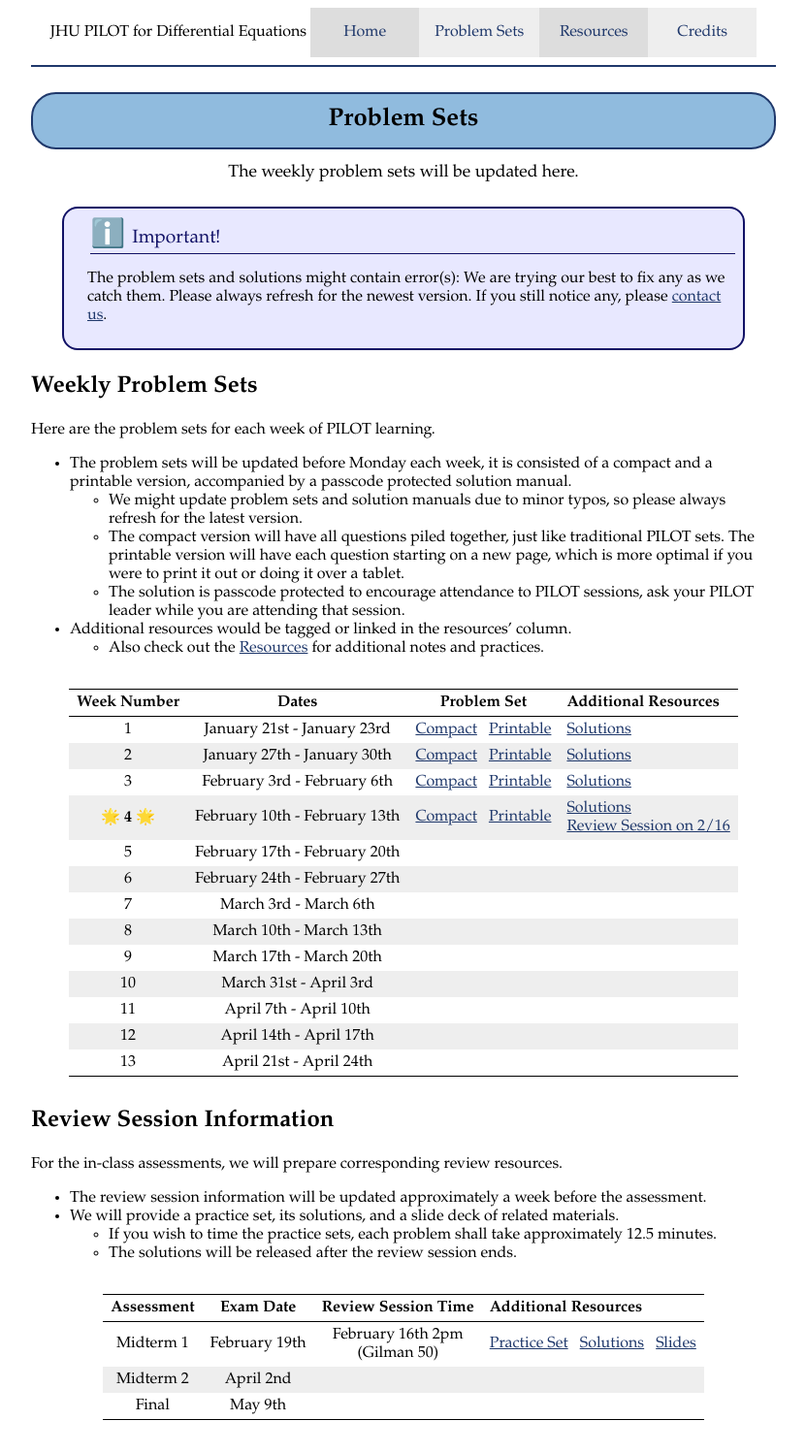
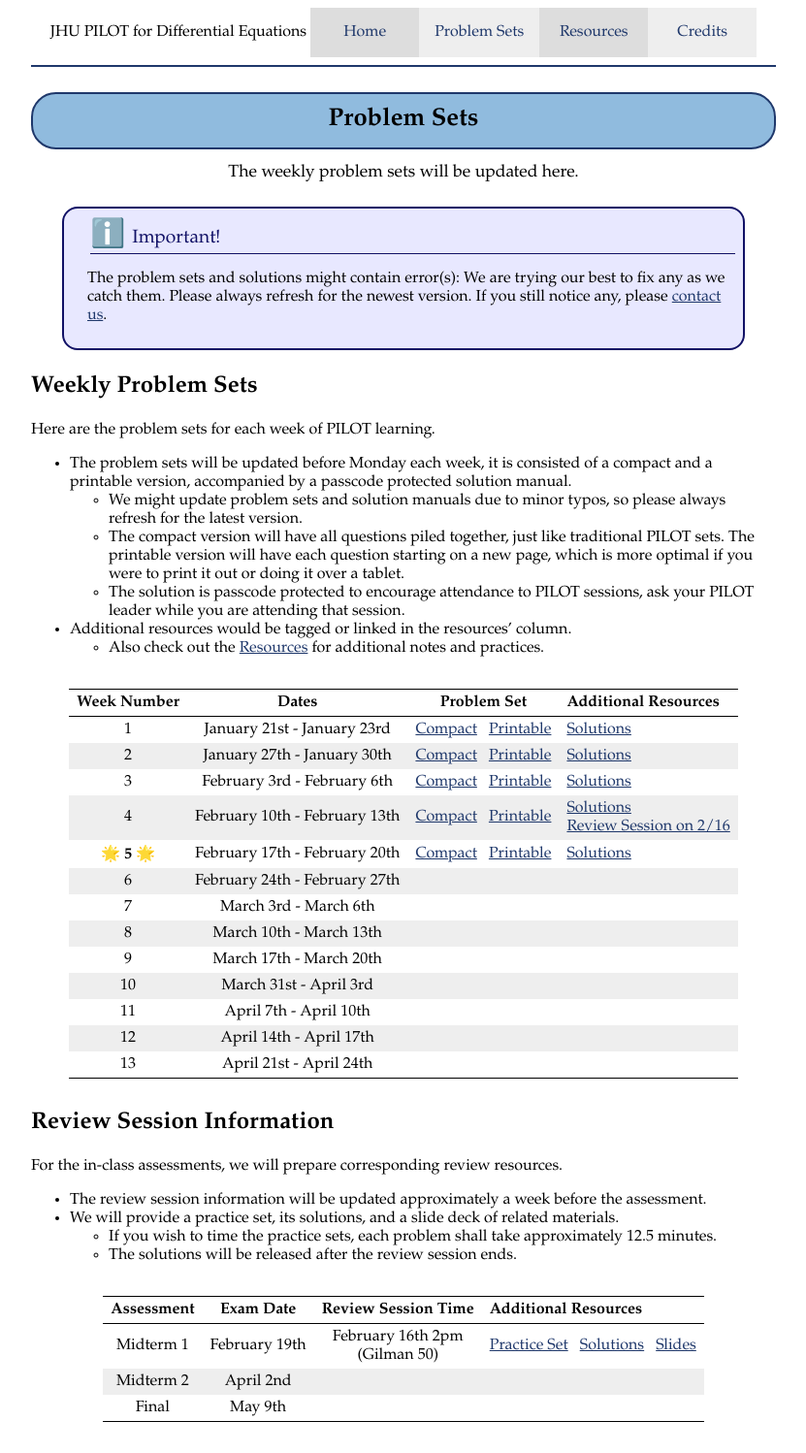
Before and after one commit to JHU-ODE-PILOT/SP25, a Jekyll site: the page built from problem_sets.md, in a window 1280 px wide. Shown: the whole page at 97% size, without its empty margins (224-1055 px from the left). Built offline with Jekyll 4.4.1, drawn with Linux system fonts in a browser that asks for light colours.

Commit message:
week 5 updates

```diff
--- a/problem_sets.md
+++ b/problem_sets.md
@@ -30,8 +30,8 @@ Here are the problem sets for each week of PILOT learning.
 | 1 | January 21st - January 23rd | [Compact]({{site.baseurl}}/PSets/1C.pdf) &nbsp; [Printable]({{site.baseurl}}/PSets/1E.pdf) | [Solutions]({{site.baseurl}}/PSets/1S.pdf) |
 | 2 | January 27th - January 30th | [Compact]({{site.baseurl}}/PSets/2C.pdf) &nbsp; [Printable]({{site.baseurl}}/PSets/2E.pdf) | [Solutions]({{site.baseurl}}/PSets/2S.pdf) |
 | 3 | February 3rd - February 6th | [Compact]({{site.baseurl}}/PSets/3C.pdf) &nbsp; [Printable]({{site.baseurl}}/PSets/3E.pdf) | [Solutions]({{site.baseurl}}/PSets/3S.pdf)|
-| **🌟 4 🌟** | February 10th - February 13th | [Compact]({{site.baseurl}}/PSets/4C.pdf) &nbsp; [Printable]({{site.baseurl}}/PSets/4E.pdf) | [Solutions]({{site.baseurl}}/PSets/4S.pdf) <br> [Review Session on 2/16](#review-session-information) |
-| 5 | February 17th - February 20th |  |  |
+| 4 | February 10th - February 13th | [Compact]({{site.baseurl}}/PSets/4C.pdf) &nbsp; [Printable]({{site.baseurl}}/PSets/4E.pdf) | [Solutions]({{site.baseurl}}/PSets/4S.pdf) <br> [Review Session on 2/16](#review-session-information) |
+| **🌟 5 🌟** | February 17th - February 20th | [Compact]({{site.baseurl}}/PSets/5C.pdf) &nbsp; [Printable]({{site.baseurl}}/PSets/5E.pdf) | [Solutions]({{site.baseurl}}/PSets/5S.pdf) |
 | 6 | February 24th - February 27th |  |  |
 | 7 | March 3rd - March 6th |  |  |
 | 8 | March 10th - March 13th |  |  |
```
Also changed, not shown: password.md (+1 -0 lines), 5 other files.
